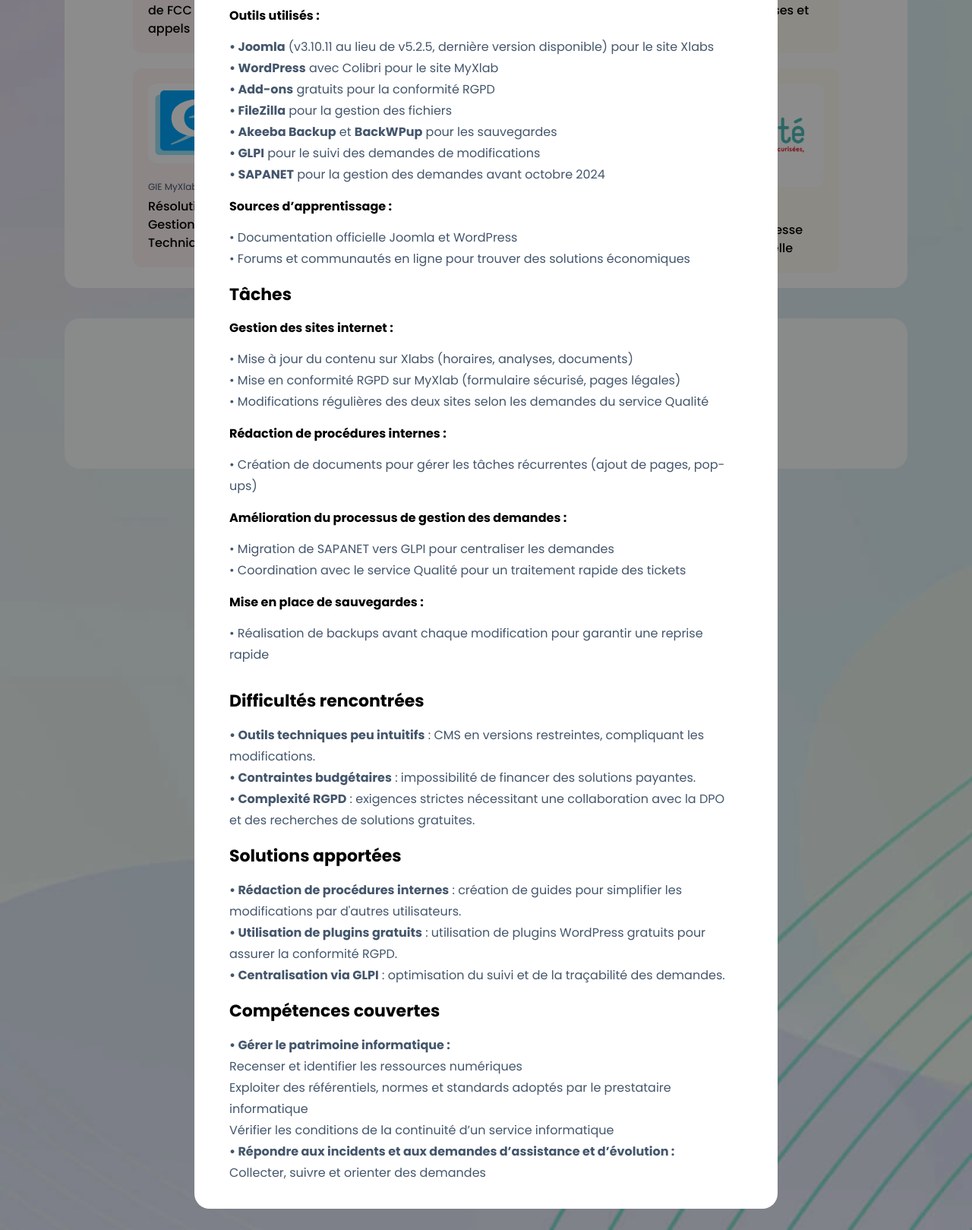
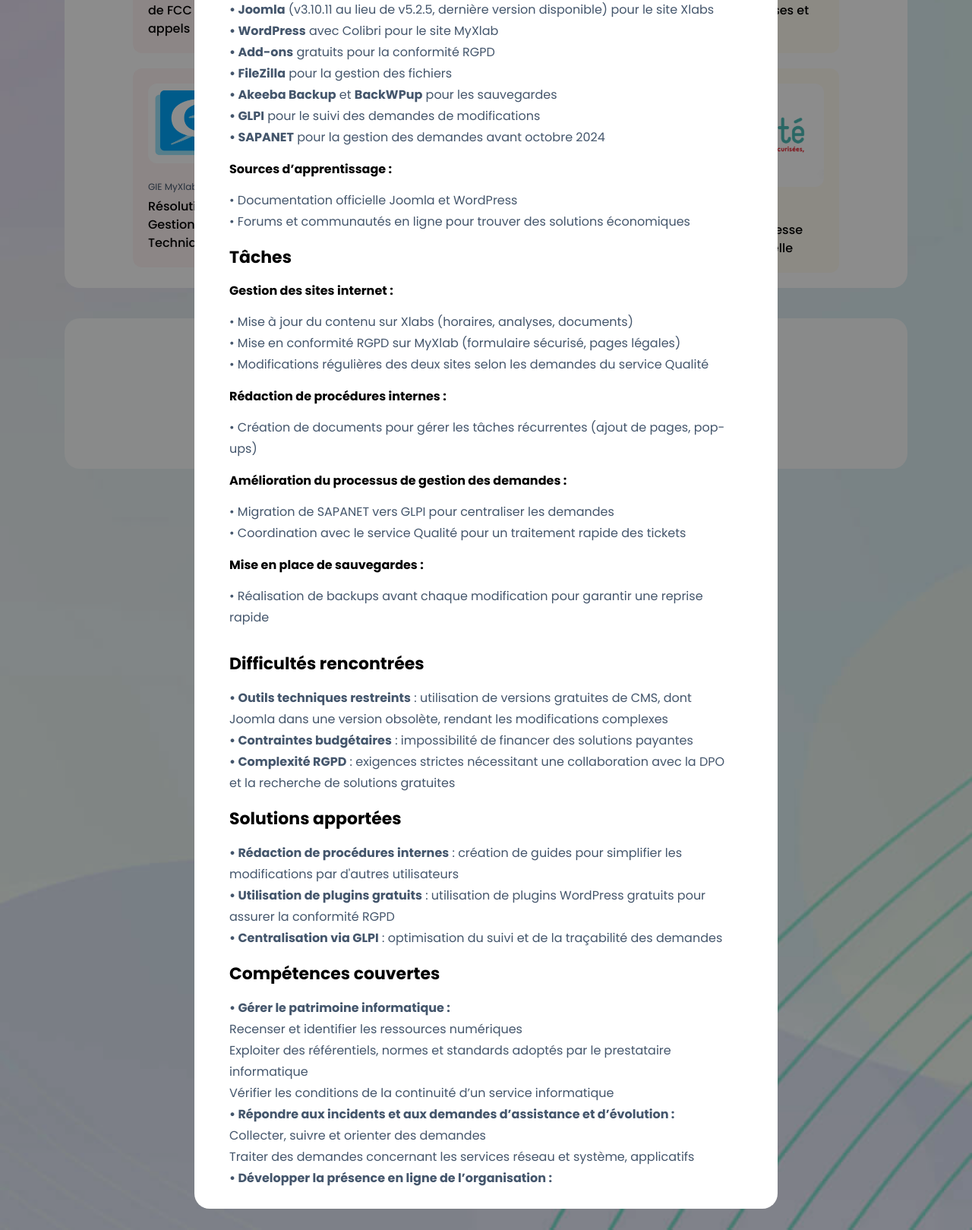
Before and after one commit to ElianePerol/Portfolio.2025.BTS.SIO, a PHP site: page /projects.php in a window 1280 px wide, after a click that opens the changed part. Shown: the part 981-2600 px from the top of the page at 76% size. Run offline with PHP 8.4, Linux system fonts and the light colour scheme.

Commit message:
adding documention to projects

```diff
--- a/projects.php
+++ b/projects.php
@@ -244,11 +244,9 @@ include_once "common/footer.php";
                 <!-- projet-content-start -->
                 <div class="h1-modal-paragraph">
                     <h5>Contexte</h5>
-                        <p>J'ai pris en charge la maintenance et la mise à jour des sites internet de l'entreprise :
-                            <ul>
-                                <li>- le site Xlabs, créé avec le CMS Joomla, en activité depuis plus de dix ans sans mise à jour majeure</li>
-                                <li>- le site MyXlab, créé avec le CMS WordPress et l'éditeur Colibri</li>
-                            </ul>
+                        <p>J'ai pris en charge la maintenance et la mise à jour des sites internet de l'entreprise :<br>
+                               - le site Xlabs, créé avec le CMS Joomla, en activité depuis plus de dix ans<br>
+                               - le site MyXlab, créé avec le CMS WordPress et l'éditeur Colibri<br>
                             En tenant compte des limites techniques et économiques, j'ai assuré la gestion des pages stratégiques,
                             la conformité RGPD et la mise en œuvre de solutions économiquement viables.</p>
                         <p>J'ai porté une attention particulière à la traçabilité des évolutions et à la rédaction de procédures internes
@@ -322,17 +320,17 @@ include_once "common/footer.php";
                     <p>
                         <h5>Difficultés rencontrées</h5>
                             <ul>
-                                <li><b>• Outils techniques peu intuitifs</b> : CMS en versions restreintes, compliquant les modifications.</li>
-                                <li><b>• Contraintes budgétaires</b> : impossibilité de financer des solutions payantes.</li>
-                                <li><b>• Complexité RGPD</b> : exigences strictes nécessitant une collaboration avec la DPO et des recherches de solutions gratuites.</li>
+                                <li><b>• Outils techniques restreints</b> : utilisation de versions gratuites de CMS, dont Joomla dans une version obsolète, rendant les modifications complexes</li>
+                                <li><b>• Contraintes budgétaires</b> : impossibilité de financer des solutions payantes</li>
+                                <li><b>• Complexité RGPD</b> : exigences strictes nécessitant une collaboration avec la DPO et la recherche de solutions gratuites</li>
                             </ul>
                     </p>
                     <p>
                         <h5>Solutions apportées</h5>
                             <ul>
-                                <li><b>• Rédaction de procédures internes</b> : création de guides pour simplifier les modifications par d'autres utilisateurs.</li>
-                                <li><b>• Utilisation de plugins gratuits</b> :  utilisation de plugins WordPress gratuits pour assurer la conformité RGPD.</li>
-                                <li><b>• Centralisation via GLPI</b> :  optimisation du suivi et de la traçabilité des demandes.</li>
+                                <li><b>• Rédaction de procédures internes</b> : création de guides pour simplifier les modifications par d'autres utilisateurs</li>
+                                <li><b>• Utilisation de plugins gratuits</b> :  utilisation de plugins WordPress gratuits pour assurer la conformité RGPD</li>
+                                <li><b>• Centralisation via GLPI</b> :  optimisation du suivi et de la traçabilité des demandes</li>
                             </ul>
                     </p>
                     <p>
@@ -1524,6 +1522,7 @@ include_once "common/footer.php";
                     <h5>Annexes</h5>
                 </div>
                 <div class="portfolio-modal-table">
+                    <div class="row">
                         <div class="col-md-6">
                             <span class="">
                                 <a href="assets/docs/projects/Ticket_GLPI_1424.pdf" target="_blank"><i class="fa-solid fa-arrow-up-right-from-square"></i>   Ticket GLPI #1424</a>
@@ -1727,6 +1726,7 @@ include_once "common/footer.php";
                 </div>
 
                 <div class="portfolio-modal-table">
+                    <div class="row">
                         <div class="col-md-6">
                             <span class="">
                                 <a href="#"><i class="fa-solid fa-arrow-up-right-from-square"></i>   Site MSSanté</a>
```
